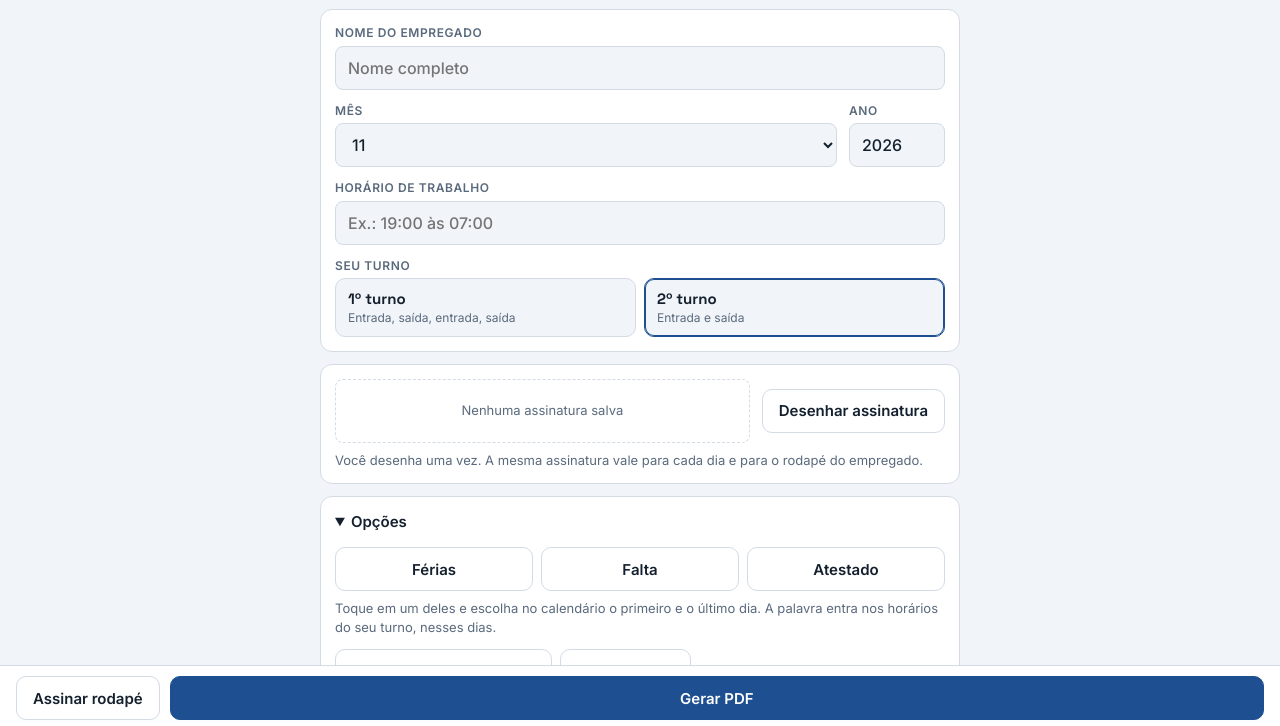
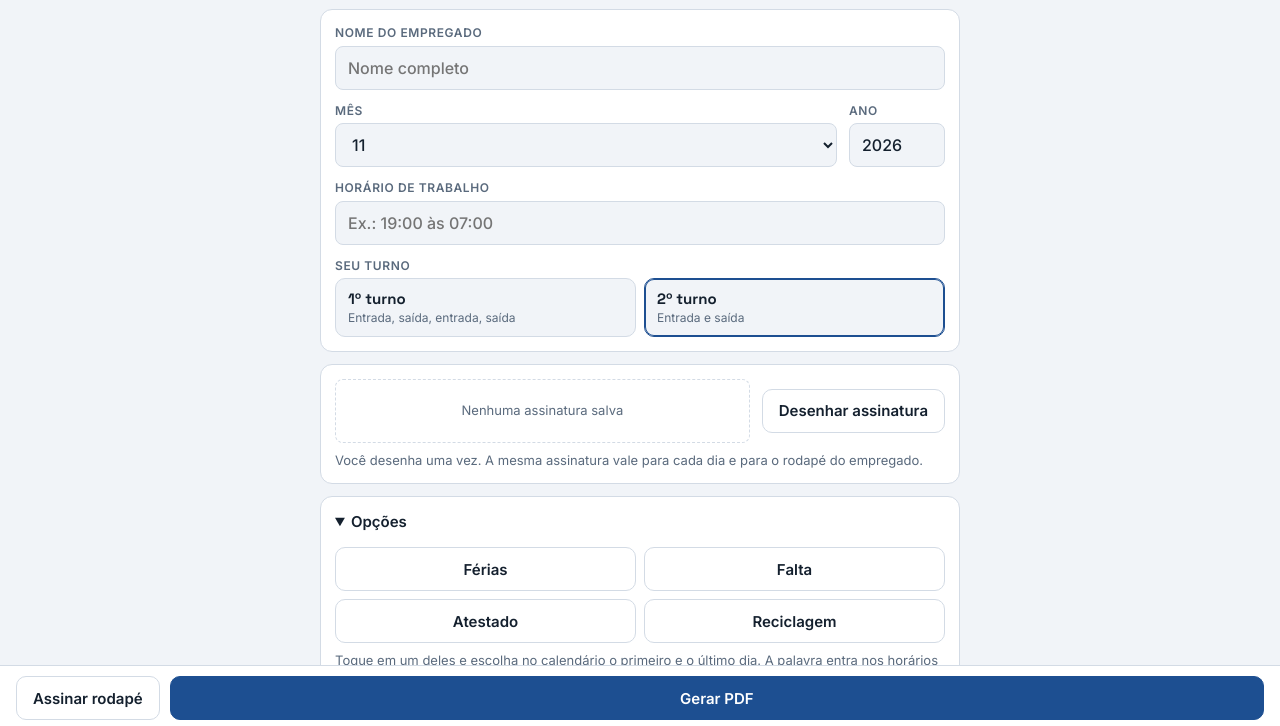
Before and after one commit to pontodigital-app/Ponto, a plain HTML site: page index.html in a window 1280 px wide. Shown: the part 70-796 px from the top of the page. Drawn offline with nearby package versions, Linux system fonts and the light colour scheme.

Commit message:
Add files via upload

```diff
--- a/index.html
+++ b/index.html
@@ -133,7 +133,7 @@ input.t.bad{border-color:var(--bad);background:var(--bad-bg)}
 }
 .toast.show{opacity:1}
 @media (prefers-reduced-motion:reduce){.toast{transition:none}}
-.mkgrid{display:grid;grid-template-columns:repeat(3,1fr);gap:8px;margin-top:4px}
+.mkgrid{display:grid;grid-template-columns:repeat(2,1fr);gap:8px;margin-top:4px}
 .mkb{padding:0 8px}
 .mk{display:none;grid-column:2;align-items:center;justify-content:space-between;gap:8px;min-height:44px;padding:0 6px 0 12px;border-radius:8px;background:var(--bg);border:1px dashed var(--line)}
 .mkt{font:700 15px var(--display);letter-spacing:.06em;text-transform:uppercase;color:var(--accent)}
@@ -192,6 +192,7 @@ input.t.bad{border-color:var(--bad);background:var(--bad-bg)}
       <button type="button" class="btn mkb" data-k="ferias">Férias</button>
       <button type="button" class="btn mkb" data-k="falta">Falta</button>
       <button type="button" class="btn mkb" data-k="atestado">Atestado</button>
+      <button type="button" class="btn mkb" data-k="reciclagem">Reciclagem</button>
     </div>
     <p class="hint">Toque em um deles e escolha no calendário o primeiro e o último dia. A palavra entra nos horários do seu turno, nesses dias.</p>
     <div class="rowbtns">
@@ -263,7 +264,7 @@ input.t.bad{border-color:var(--bad);background:var(--bad-bg)}
 var MESES=['Janeiro','Fevereiro','Março','Abril','Maio','Junho','Julho','Agosto','Setembro','Outubro','Novembro','Dezembro'];
 var SEM=['dom','seg','ter','qua','qui','sex','sáb'];
 var PL=['Antes do intervalo','Depois do intervalo','Turno direto'];
-var MK={ferias:'Férias',falta:'Falta',atestado:'Atestado'};
+var MK={ferias:'Férias',falta:'Falta',atestado:'Atestado',reciclagem:'Reciclagem'};
 function $(s){return document.querySelector(s);}
 function pad2(n){return (n<10?'0':'')+n;}
 var store={
@@ -361,7 +362,7 @@ function paint(){
     li.querySelector('.wd').textContent=SEM[new Date(ano,mes-1,d).getDay()];
     var mk=sheet.mark[d];
     li.classList.toggle('marked',!!mk);
-    li.classList.remove('k-ferias','k-falta','k-atestado');
+    li.classList.remove('k-ferias','k-falta','k-atestado','k-reciclagem');
     if(mk){li.classList.add('k-'+mk);li.querySelector('.mkt').textContent=MK[mk];}
     var arr=sheet.t[d]||[];
     for(var i=0;i<6;i++){
```
